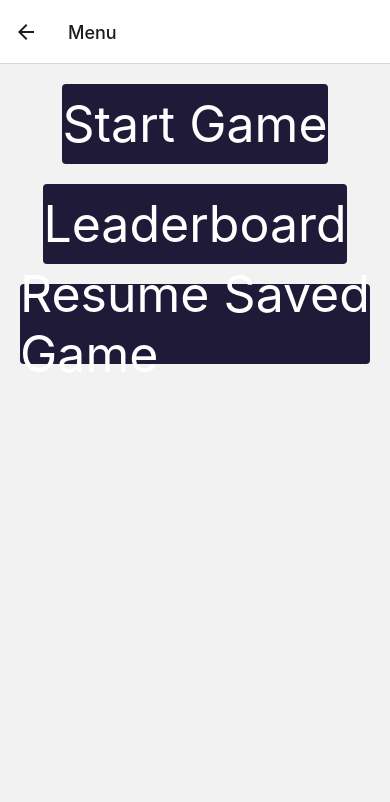
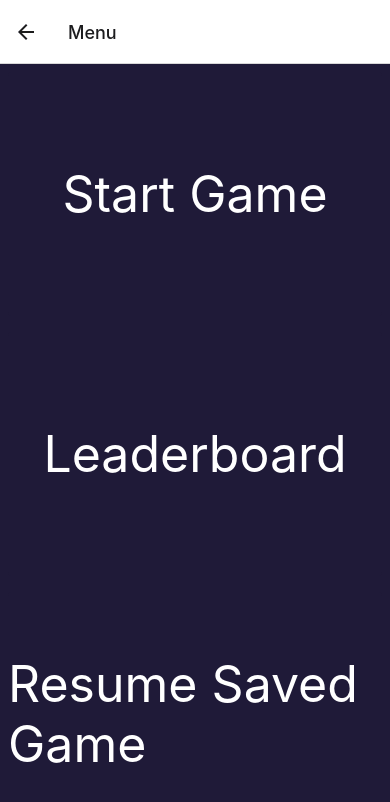
Before and after one commit to SS12-2024/SS12-2024, a React Native app: screen /Menu in a window 390 px wide. Shown: the top 802 px of the page. Built offline with nearby package versions, Linux system fonts and the light colour scheme.

Commit message:
Fixed menu screen button

```diff
--- a/screens/MenuScreen.jsx
+++ b/screens/MenuScreen.jsx
@@ -1,6 +1,5 @@
 import React from 'react';
-import { View, Button, Text, AccessibilityInfo, findNodeHandle, StyleSheet } from 'react-native';
-import { styles } from './styles/MenuStyles.js'
+import { View, StyleSheet, AccessibilityInfo } from 'react-native';
 import CustomButton from '../components/common/CustomButton';
 
 const MenuScreen = ({ navigation }) => {
@@ -22,6 +21,7 @@ const MenuScreen = ({ navigation }) => {
             <CustomButton
                 title="Leaderboard"
                 onPress={() => navigation.navigate('Leaderboard')}
+                buttonStyle={styles.button}
                 textStyle={{ color: 'white', fontSize: 50 }}
                 accessibilityLabel="View the leaderboard"
             />
@@ -37,4 +37,17 @@ const MenuScreen = ({ navigation }) => {
     );
 };
 
+const styles = StyleSheet.create({
+    container: {
+        flex: 1,
+        justifyContent: 'center',
+        alignItems: 'stretch', // Align items to take up the entire width
+        backgroundColor: '#1F1A38', // Dark purple
+    },
+    button: {
+        flex: 1, // Each button takes equal space
+        margin: 8, // Add some margin for better spacing
+    },
+});
+
 export default MenuScreen;
```
